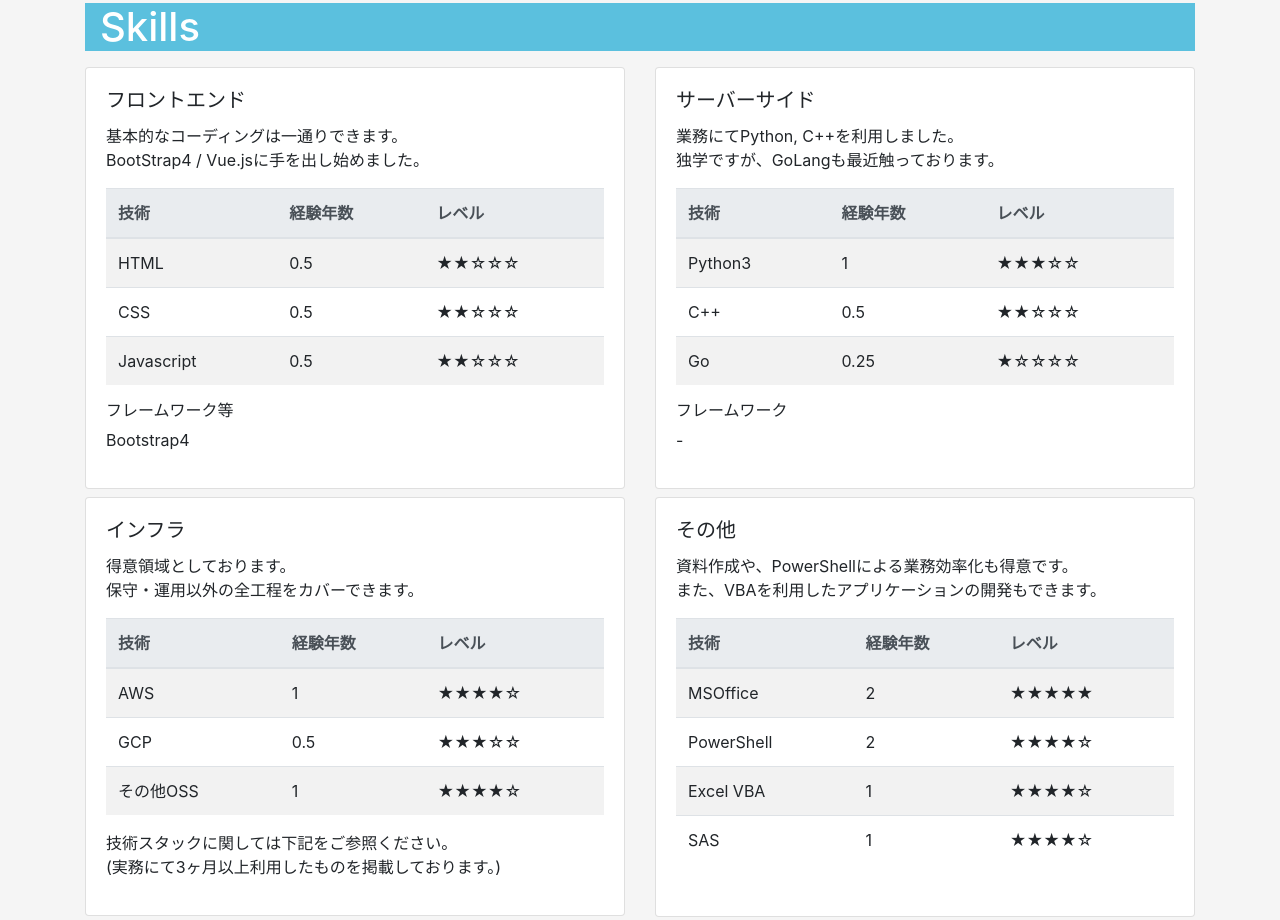
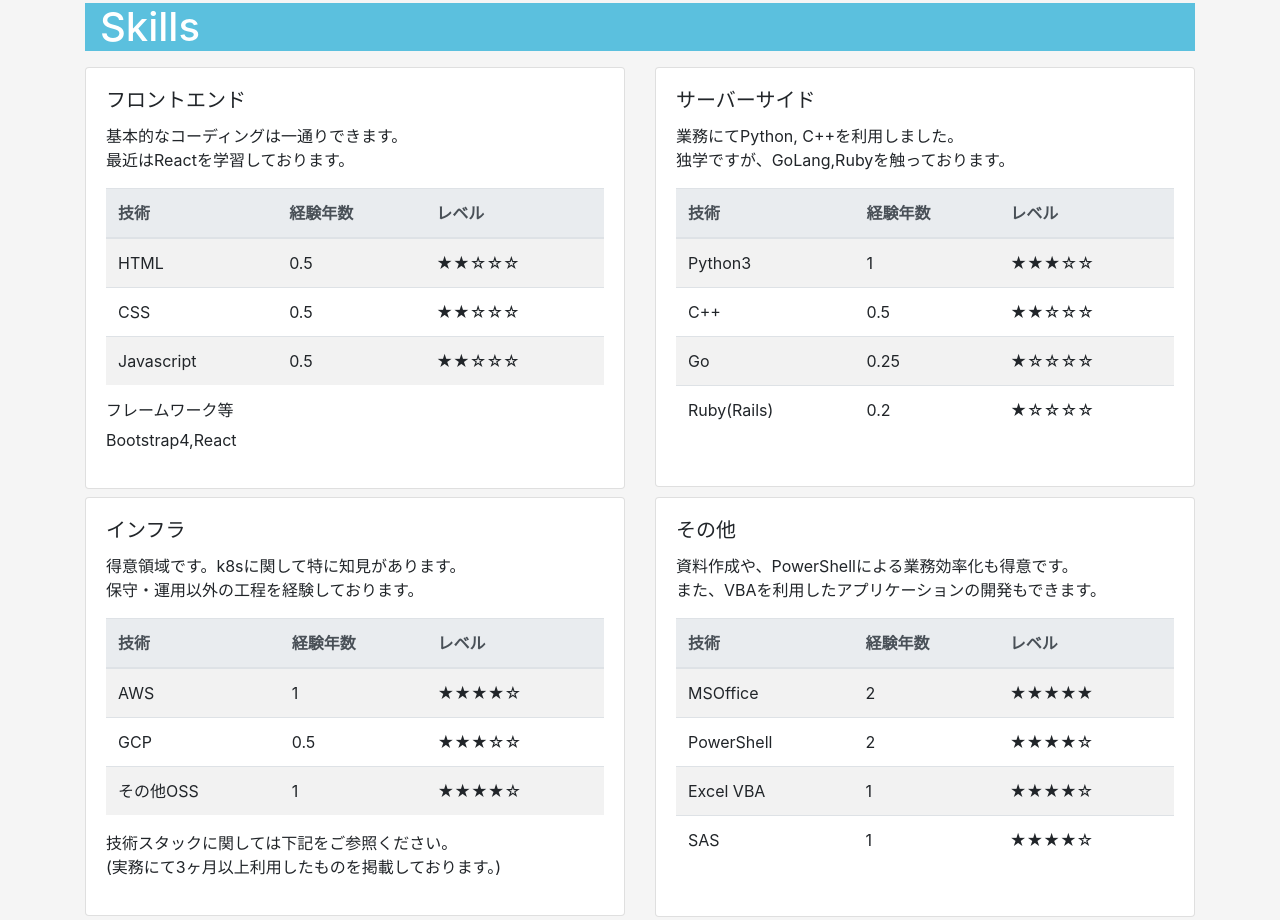
Before and after one commit to mone9610/old.mone9610.github.io, a plain HTML site: page index.html in a window 1280 px wide. Shown: the part 857-1777 px from the top of the page. Drawn offline with nearby package versions, Linux system fonts and the light colour scheme.

Commit message:
modified index.html

```diff
--- a/index.html
+++ b/index.html
@@ -48,7 +48,7 @@
                     <div class="card">
                         <div class="card-body">
                             <h5 class="card-title">フロントエンド</h5>
-                            <p class="card-text">基本的なコーディングは一通りできます。<br>BootStrap4 / Vue.jsに手を出し始めました。</p>
+                            <p class="card-text">基本的なコーディングは一通りできます。<br>最近はReactを学習しております。</p>
                             <table class="table table-striped">
                                 <thead class="thead-light">
                                     <tr><th>技術</th><th>経験年数</th><th>レベル</th></tr>
@@ -60,7 +60,7 @@
                                 </tbody>
                             </table>
                             <h6>フレームワーク等</h6>
-                            <p>Bootstrap4　</p>
+                            <p>Bootstrap4,React　</p>
                         </div>
                     </div>
                 </div>
@@ -69,7 +69,7 @@
                     <div class="card">
                         <div class="card-body">
                             <h5 class="card-title">サーバーサイド</h5>
-                            <p class="card-text">業務にてPython, C++を利用しました。<br>独学ですが、GoLangも最近触っております。</p>
+                            <p class="card-text">業務にてPython, C++を利用しました。<br>独学ですが、GoLang,Rubyを触っております。</p>
                             <table class="table table-striped">
                                 <thead class="thead-light">
                                     <tr><th>技術</th><th>経験年数</th><th>レベル</th></tr>
@@ -78,11 +78,11 @@
                                     <tr><td>Python3</td><td>1</td><td>★★★☆☆</td></tr>
                                     <tr><td>C++</td><td>0.5</td><td>★★☆☆☆</td></tr>
                                     <tr><td>Go</td><td>0.25</td><td>★☆☆☆☆</td></tr>
+                                    <tr><td>Ruby(Rails)</td><td>0.2</td><td>★☆☆☆☆</td></tr>
                                 </tbody>
                             </table>
-                            <h6>フレームワーク</h6>
-                            <p>-</p>
                         </div>
+                        <p></p>
                     </div>
                 </div>
             </div>
@@ -93,7 +93,7 @@
                 <div class="card">
                     <div class="card-body">
                         <h5 class="card-title">インフラ</h5>
-                        <p class="card-text">得意領域としております。<br>保守・運用以外の全工程をカバーできます。</p>
+                        <p class="card-text">得意領域です。k8sに関して特に知見があります。<br>保守・運用以外の工程を経験しております。</p>
                         <table class="table table-striped">
                             <thead class="thead-light">
                                 <tr><th>技術</th><th>経験年数</th><th>レベル</th></tr>
@@ -194,8 +194,8 @@
                 <img src="img/comingsoon.jpg" class="card-img-top">
                 <div class="card-body">
                     <h5 class="card-title">Team X (仮称)</h5>
-                    <p class="card-text">"やりたいこと"でつながるSNS<br>Ruby On Rails/Vue.jsで作成中です。</p>
-                    <a href="">準備中</a>
+                    <p class="card-text">"やりたいこと"でつながるSNS<br>React/Rails/AWSで作成中です。</p>
+                    <a href="https://github.com/mone9610/team-x">GitHub</a>
                 </div>
             </div>
         </div>
```
